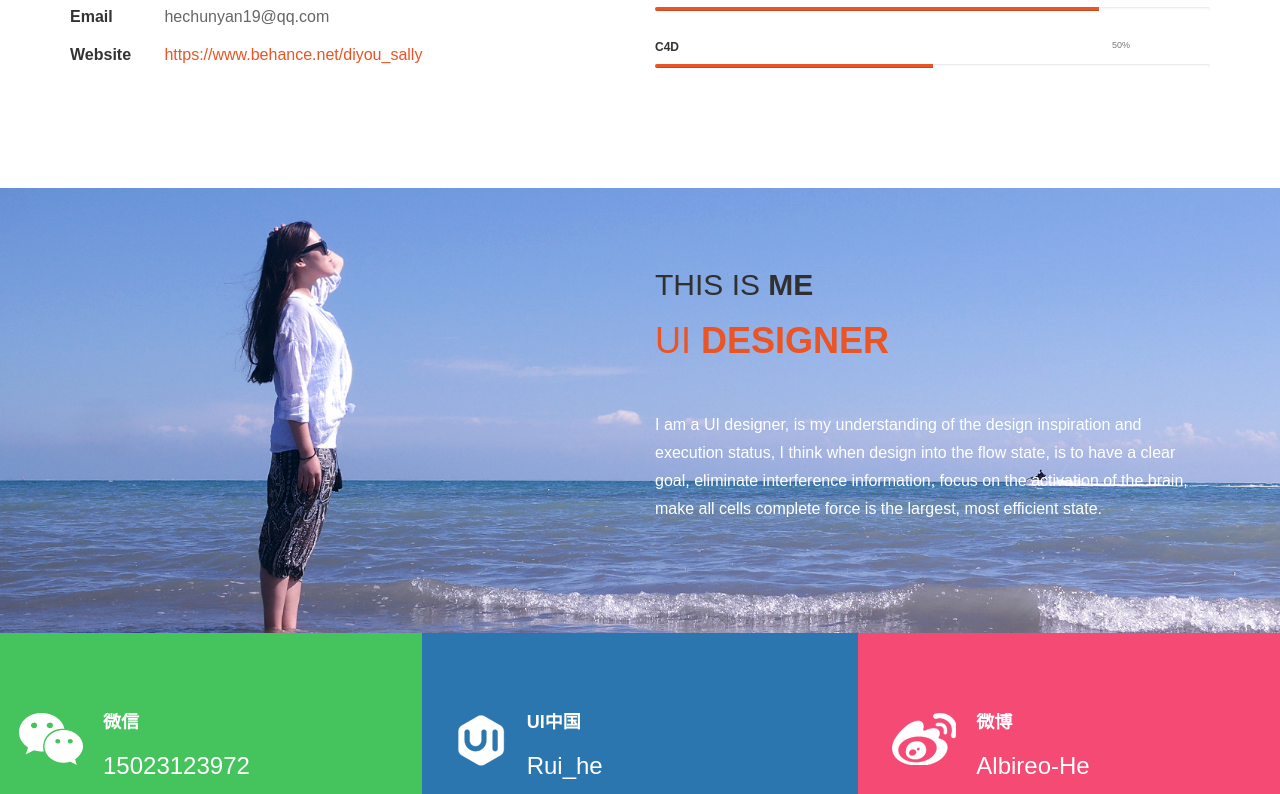
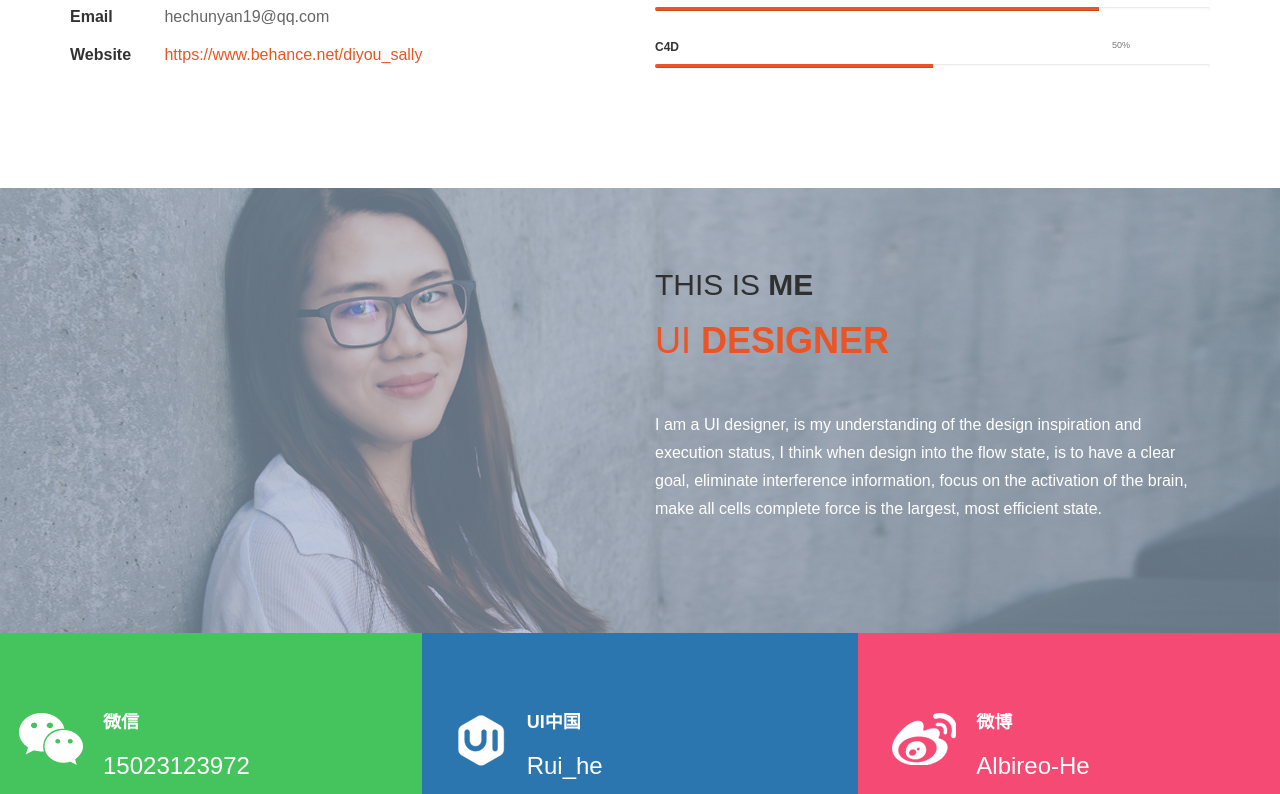
Before and after one commit to siyowang/heeeeh, a plain HTML site: page index.html in a window 1280 px wide. Shown: the part 2697-3491 px from the top of the page. Drawn offline with Linux system fonts and the light colour scheme.

Commit message:
修改背景

```diff
--- a/css/templatemo-style.css
+++ b/css/templatemo-style.css
@@ -320,7 +320,7 @@ hr {
 
 /* START ABOUT */
 .tm-about {
-  background: url('../images/about-bg5 (2).jpg');
+  background: url('../images/about-bg4.jpg');
   background-size: cover;
   background-attachment: fixed;
   background-position: center center;
```
